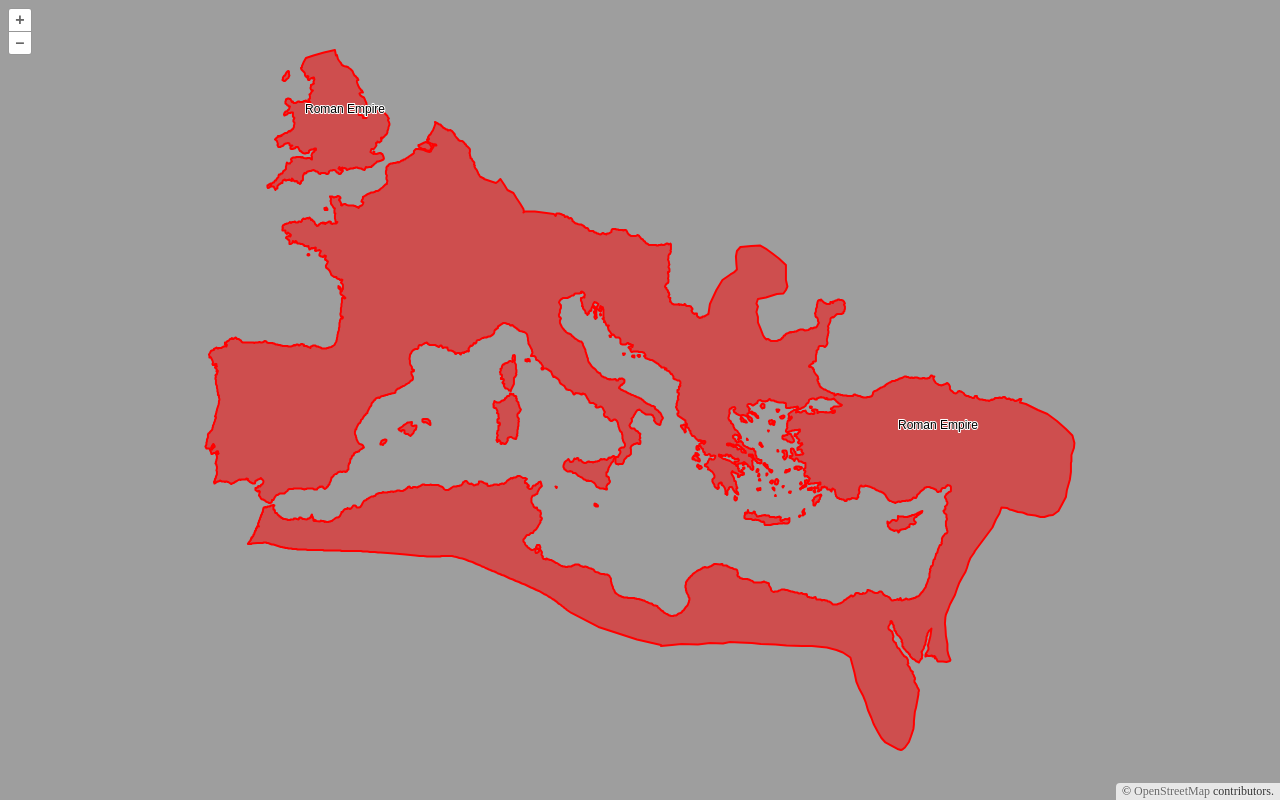
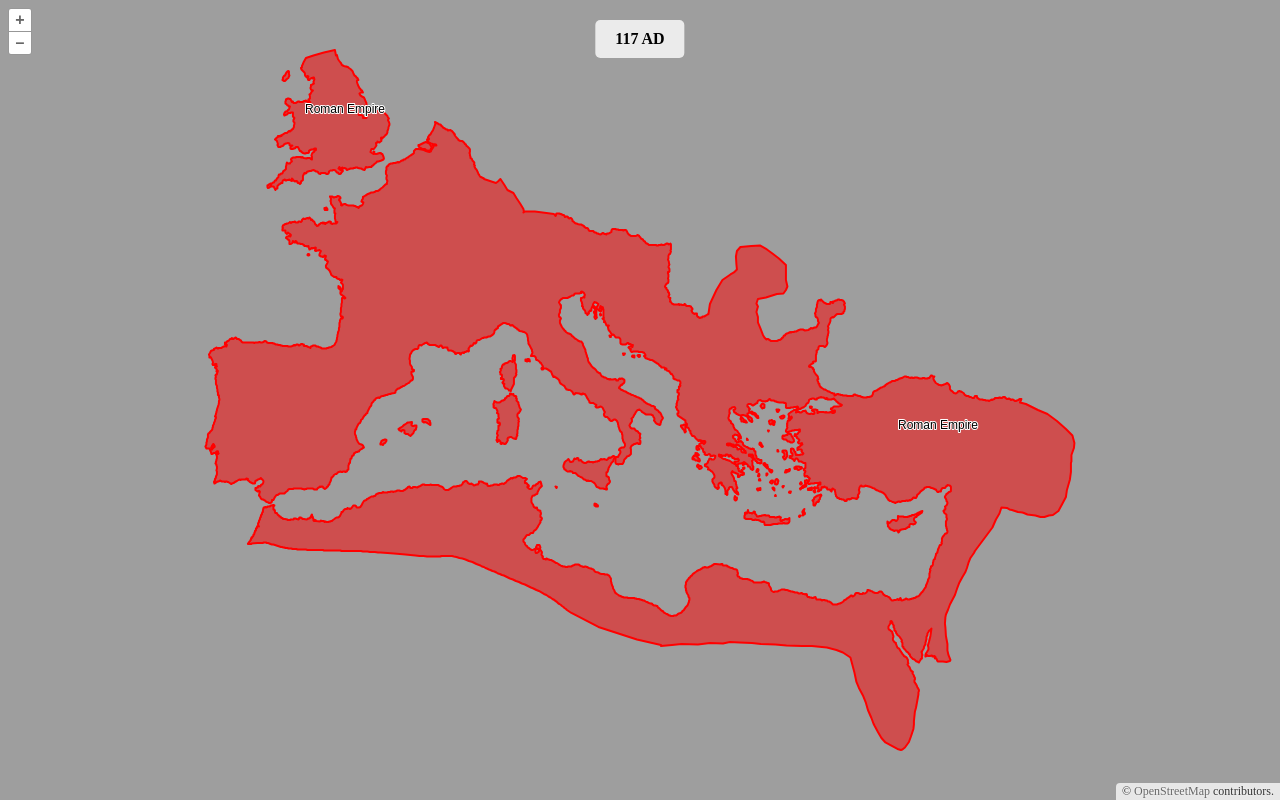
Before and after one commit to JaC1227/historical-interactive-map, a website built with Vite: page index.html in a window 1280 px wide. Built offline with nearby package versions, Linux system fonts and the light colour scheme.

Commit message:
Year label at top

```diff
--- a/index.html
+++ b/index.html
@@ -3,10 +3,11 @@
   <head>
     <meta charset="UTF-8" />
     <meta name="viewport" content="width=device-width, initial-scale=1.0" />
-    <title>OpenLayers Map with GeoJSON</title>
+    <title>Historical Interactive Map</title>
     <link rel="stylesheet" href="style.css" />
   </head>
   <body>
+    <div class="map-label">117 AD</div>
     <div id="map" class="map"></div>
     <script type="module" src="main.js"></script>
   </body>
--- a/style.css
+++ b/style.css
@@ -10,3 +10,17 @@ html, body {
   bottom: 0;
   width: 100%;
 }
+
+/* style.css */
+.map-label {
+  position: absolute;
+  top: 20px;
+  left: 50%;
+  transform: translateX(-50%);
+  background-color: rgba(255, 255, 255, 0.8);
+  padding: 10px 20px;
+  border-radius: 5px;
+  font-size: 16px;
+  font-weight: bold;
+  z-index: 1000;
+}
```
